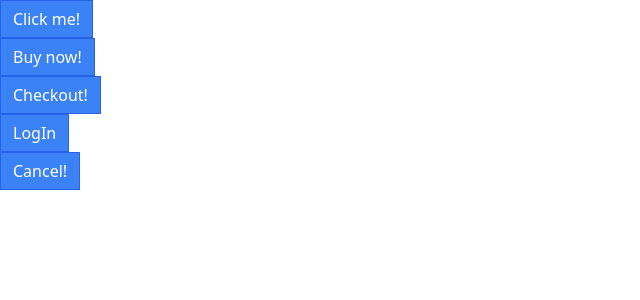
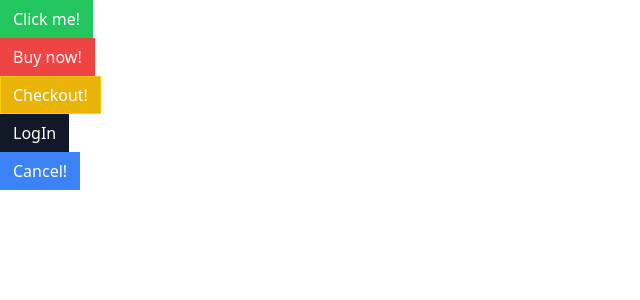
Before and after one commit to kleekich21/comps, a React (Create React App) app: page / in a window 1280 px wide. Shown: the top 300 px of the page, without its empty margins (0-640 px from the left). Built offline with nearby package versions, Linux system fonts and the light colour scheme.

Commit message:
feat: add button classes

```diff
--- a/src/App.js
+++ b/src/App.js
@@ -22,7 +22,7 @@ function App() {
         </Button>
       </div>
       <div>
-        <Button secondary rounded>
+        <Button primary rounded>
           Cancel!
         </Button>
       </div>
--- a/src/Button.js
+++ b/src/Button.js
@@ -1,3 +1,10 @@
+import className from "classnames";
+
+const finalClassName = className({
+  "bg-blue-500": true,
+  "text-yellow-500": false,
+});
+
 function Button({
   children,
   primary,
@@ -8,11 +15,15 @@ function Button({
   outline,
   rounded,
 }) {
-  return (
-    <button className="px-3 py-1.5 border border-blue-600 bg-blue-500 text-white">
-      {children}
-    </button>
-  );
+  const classes = className("px-3 py-1.5 border", {
+    "border-blue-500 bg-blue-500 text-white": primary,
+    "border-gray-900 bg-gray-900 text-white": secondary,
+    "border-green-500 bg-green-500 text-white": success,
+    "border-yellow-400 bg-yellow-500 text-white": warning,
+    "border-red-500 bg-red-500 text-white": danger,
+  });
+
+  return <button className={classes}>{children}</button>;
 }
 
 // validation for button types
```
